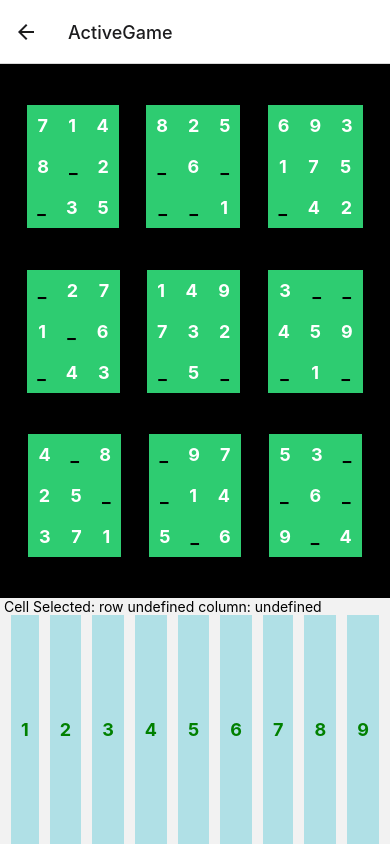
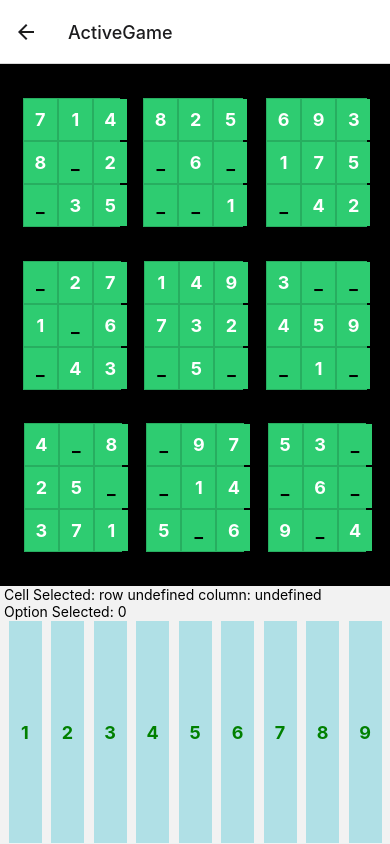
Before and after one commit to justin-tat/2P-Sudoku, a React Native app in the folder Sudoku/: screen /ActiveGame in a window 390 px wide. Built offline with nearby package versions, Linux system fonts and the light colour scheme.

Commit message:
Working prototype for single player

```diff
--- a/Sudoku/components/Gameplay/ActiveGame.js
+++ b/Sudoku/components/Gameplay/ActiveGame.js
@@ -1,6 +1,6 @@
 import React from 'react';
 import {generateUniqueBoard} from '../globals.js';
-import Board from './Board.js';
+import Board from './Grid/Board.js';
 import Options from './Options.js';
 import {StyleSheet, Text} from 'react-native';
 import {SafeAreaView} from 'react-native-safe-area-context';
@@ -8,28 +8,50 @@ import {SafeAreaView} from 'react-native-safe-area-context';
 class ActiveGame extends React.Component {
   constructor(props) {
     super(props);
+    const board = generateUniqueBoard(25);
     this.state = {
-      board: generateUniqueBoard(25),
-      cellSelected: '',
+      currentBoard: board[1],
+      solutionBoard: board[2],
+      selectedTile: [],
+      selectedOption: 0,
     };
-    this.clickCell = this.clickCell.bind(this);
+    this.selectTile = this.selectTile.bind(this);
+    this.selectOption = this.selectOption.bind(this);
   }
-  clickCell(xcor, ycor) {
+  selectTile(xcor, ycor) {
     this.setState({
-      cellSelected: [xcor, ycor],
+      selectedTile: [xcor, ycor],
     });
+  }
+  selectOption(num) {
+    // eslint-disable-next-line prettier/prettier
+    if (+num === this.state.solutionBoard[this.state.selectedTile[1]][this.state.selectedTile[0]]) {
+      let updatedBoard = this.state.currentBoard;
+      // eslint-disable-next-line prettier/prettier
+      updatedBoard[this.state.selectedTile[1]][this.state.selectedTile[0]] = +num;
+      this.setState({
+        currentBoard: updatedBoard,
+        selectedTile: [],
+        selectedOption: num,
+      });
+    }
   }
 
   render() {
     return (
       <SafeAreaView style={styles.gameScreen}>
-        <Board board={this.state.board} clickCell={this.clickCell} />
+        <Board
+          board={this.state.currentBoard}
+          selectTile={this.selectTile}
+          selectedTile={this.state.selectedTile}
+        />
         <Text>
           {' '}
           Cell Selected:{' '}
-          {`row ${this.state.cellSelected[1]} column: ${this.state.cellSelected[0]} `}
+          {`row ${this.state.selectedTile[1]} column: ${this.state.selectedTile[0]} `}
         </Text>
-        <Options />
+        <Text> Option Selected: {this.state.selectedOption}</Text>
+        <Options selectOption={this.selectOption} />
       </SafeAreaView>
     );
   }
--- a/Sudoku/components/Gameplay/Board.js
+++ b/Sudoku/components/Gameplay/Grid/Board.js
@@ -8,35 +8,26 @@ const Board = props => {
   return (
     <View style={styles.board}>
       <RowSet
-        board={board[1]}
+        board={board}
         startingRow={0}
         key={'RowSet 1'}
-        clickCell={props.clickCell}
+        selectTile={props.selectTile}
+        selectedTile={props.selectedTile}
       />
       <RowSet
-        board={board[1]}
+        board={board}
         startingRow={3}
         key={'RowSet 2'}
-        clickCell={props.clickCell}
+        selectTile={props.selectTile}
+        selectedTile={props.selectedTile}
       />
       <RowSet
-        board={board[1]}
+        board={board}
         startingRow={6}
         key={'RowSet 3'}
-        clickCell={props.clickCell}
+        selectTile={props.selectTile}
+        selectedTile={props.selectedTile}
       />
-
-      {/* {board[1].map((row, rowIndex) => {
-        return (
-          <Row
-            currRow={row}
-            index={rowIndex}
-            key={rowIndex}
-            ycor={rowIndex}
-            clickCell={props.clickCell}
-          />
-        );
-      })} */}
     </View>
   );
 };
@@ -45,6 +36,7 @@ const styles = StyleSheet.create({
   board: {
     flex: 7,
     justifyContent: 'space-evenly',
+    //justifyContent: 'center',
     flexDirection: 'column',
     backgroundColor: 'black',
   },
--- a/Sudoku/components/Gameplay/Cell.js
+++ b/Sudoku/components/Gameplay/Grid/Cell.js
@@ -3,12 +3,20 @@ import {Text, StyleSheet, TouchableOpacity} from 'react-native';
 
 const Cell = props => {
   const {onPress, title = props.title} = props;
-  let isOption = props.isOption === true ? 'isOption' : undefined;
+  let isSelected;
+  if (
+    props.xcor === props.selectedTile[0] &&
+    props.ycor === props.selectedTile[1]
+  ) {
+    isSelected = 'isSelected';
+  }
   return (
     <TouchableOpacity
-      style={[styles.button, styles[isOption]]}
+      style={[styles.button, styles[isSelected]]}
       onPress={() => {
-        props.clickCell(props.xcor, props.ycor);
+        if (title === '_') {
+          props.selectTile(props.xcor, props.ycor);
+        }
       }}>
       <Text style={[styles[props.style], styles.cellText]}>{title}</Text>
     </TouchableOpacity>
@@ -26,11 +34,19 @@ const styles = StyleSheet.create({
     alignItems: 'center',
     justifyContent: 'center',
     paddingHorizontal: 10,
+    //paddingHorizontal: 2,
     paddingVertical: 10,
+    flexBasis: 33,
+    //backgroundColor: '#27ae60',
     backgroundColor: '#2ecc71',
+    //backgroundColor: '#95a5a6',
+    margin: 1,
   },
   isOption: {
     backgroundColor: 'powderblue',
+  },
+  isSelected: {
+    backgroundColor: 'pink',
   },
   cellText: {
     fontWeight: 'bold',
--- a/Sudoku/components/Gameplay/RowSet.js
+++ b/Sudoku/components/Gameplay/Grid/RowSet.js
@@ -8,19 +8,22 @@ const RowSet = props => {
       <SubGrid
         board={props.board}
         startingRow={props.startingRow}
-        clickCell={props.clickCell}
+        selectTile={props.selectTile}
+        selectedTile={props.selectedTile}
         startingCol={0}
       />
       <SubGrid
         board={props.board}
         startingRow={props.startingRow}
-        clickCell={props.clickCell}
+        selectTile={props.selectTile}
+        selectedTile={props.selectedTile}
         startingCol={3}
       />
       <SubGrid
         board={props.board}
         startingRow={props.startingRow}
-        clickCell={props.clickCell}
+        selectTile={props.selectTile}
+        selectedTile={props.selectedTile}
         startingCol={6}
       />
     </View>
@@ -31,6 +34,7 @@ const styles = StyleSheet.create({
   rowSet: {
     flexDirection: 'row',
     justifyContent: 'space-evenly',
+    //justifyContent: 'center',
   },
 });
 
--- a/Sudoku/components/Gameplay/SubGrid.js
+++ b/Sudoku/components/Gameplay/Grid/SubGrid.js
@@ -8,19 +8,22 @@ const SubGrid = props => {
       <SubGridRow
         board={props.board}
         startingRow={props.startingRow}
-        clickCell={props.clickCell}
+        selectTile={props.selectTile}
+        selectedTile={props.selectedTile}
         startingCol={props.startingCol}
       />
       <SubGridRow
         board={props.board}
         startingRow={parseInt(props.startingRow, 10) + 1}
-        clickCell={props.clickCell}
+        selectTile={props.selectTile}
+        selectedTile={props.selectedTile}
         startingCol={props.startingCol}
       />
       <SubGridRow
         board={props.board}
         startingRow={parseInt(props.startingRow, 10) + 2}
-        clickCell={props.clickCell}
+        selectTile={props.selectTile}
+        selectedTile={props.selectedTile}
         startingCol={props.startingCol}
       />
     </View>
@@ -31,7 +34,8 @@ const styles = StyleSheet.create({
   subGrid: {
     flexDirection: 'column',
     //backgroundColor: '#BEBEBE',
-    backgroundColor: '#2ecc71',
+    backgroundColor: '#27ae60',
+    //backgroundColor: '#718c8d',
     justifyContent: 'space-evenly',
   },
 });
--- a/Sudoku/components/Gameplay/SubGridRow.js
+++ b/Sudoku/components/Gameplay/Grid/SubGridRow.js
@@ -23,7 +23,8 @@ const SubGridRow = props => {
         key={`RowIndex: ${props.startingRow} columnIndex: ${props.startingCol}`}
         xcor={colIndex}
         ycor={rowIndex}
-        clickCell={props.clickCell}
+        selectTile={props.selectTile}
+        selectedTile={props.selectedTile}
       />
       <Cell
         style={isZero[1]}
@@ -32,7 +33,8 @@ const SubGridRow = props => {
         key={`RowIndex: ${props.startingRow} columnIndex: ${colIndex + 1}`}
         xcor={colIndex + 1}
         ycor={rowIndex}
-        clickCell={props.clickCell}
+        selectTile={props.selectTile}
+        selectedTile={props.selectedTile}
       />
       <Cell
         style={isZero[2]}
@@ -41,7 +43,8 @@ const SubGridRow = props => {
         key={`RowIndex: ${props.startingRow} columnIndex: ${colIndex + 2}`}
         xcor={colIndex + 2}
         ycor={rowIndex}
-        clickCell={props.clickCell}
+        selectTile={props.selectTile}
+        selectedTile={props.selectedTile}
       />
     </View>
   );
--- /dev/null
+++ b/Sudoku/components/Gameplay/OptionCell.js
@@ -0,0 +1,51 @@
+import React from 'react';
+import {Text, StyleSheet, TouchableOpacity} from 'react-native';
+
+const OptionCell = props => {
+  const title = props.title;
+  return (
+    <TouchableOpacity
+      style={[styles.button, styles.isOption]}
+      onPress={() => {
+        props.selectOption(title);
+      }}>
+      <Text style={[styles[props.style], styles.cellText]}>{title}</Text>
+    </TouchableOpacity>
+  );
+};
+
+const styles = StyleSheet.create({
+  button: {
+    //Elevation
+    // shadowColor: 'rgba(0,0,0, .4)', // IOS
+    // shadowOffset: {height: 3, width: 3}, // IOS
+    // shadowOpacity: 1, // IOS
+    // shadowRadius: 1, //IOS
+    //Actual Cell
+    alignItems: 'center',
+    justifyContent: 'center',
+    paddingHorizontal: 10,
+    //paddingHorizontal: 2,
+    paddingVertical: 10,
+    flexBasis: 33,
+    //backgroundColor: '#27ae60',
+    backgroundColor: '#2ecc71',
+    //backgroundColor: '#95a5a6',
+    margin: 1,
+  },
+  isOption: {
+    backgroundColor: 'powderblue',
+  },
+  isSelected: {
+    backgroundColor: 'pink',
+  },
+  cellText: {
+    fontWeight: 'bold',
+    fontSize: 18,
+  },
+  option: {
+    color: 'green',
+  },
+});
+
+export default OptionCell;
--- a/Sudoku/components/Gameplay/Options.js
+++ b/Sudoku/components/Gameplay/Options.js
@@ -1,18 +1,19 @@
 import React from 'react';
 import {StyleSheet, View} from 'react-native';
-import Cell from './Cell.js';
+import OptionCell from './OptionCell.js';
 
-const Options = () => {
+const Options = props => {
   const options = [1, 2, 3, 4, 5, 6, 7, 8, 9];
   return (
     <View style={styles.options}>
       {options.map((number, index) => {
         return (
-          <Cell
+          <OptionCell
             title={JSON.stringify(number)}
             style="option"
             key={'option: ' + index}
             isOption={true}
+            selectOption={props.selectOption}
           />
         );
       })}
```
Also changed, not shown: Sudoku/components/Gameplay/Rows/BottomRow.js (deleted, +0 -34 lines), Sudoku/components/Gameplay/Grid/Row.js (renamed from Sudoku/components/Gameplay/Row.js), Sudoku/components/Gameplay/Rows/MiddleRow.js (deleted), Sudoku/components/Gameplay/Rows/TopRow.js (deleted).
